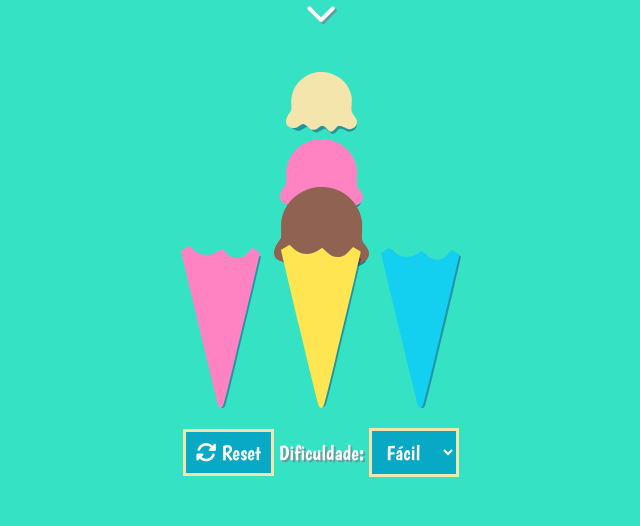
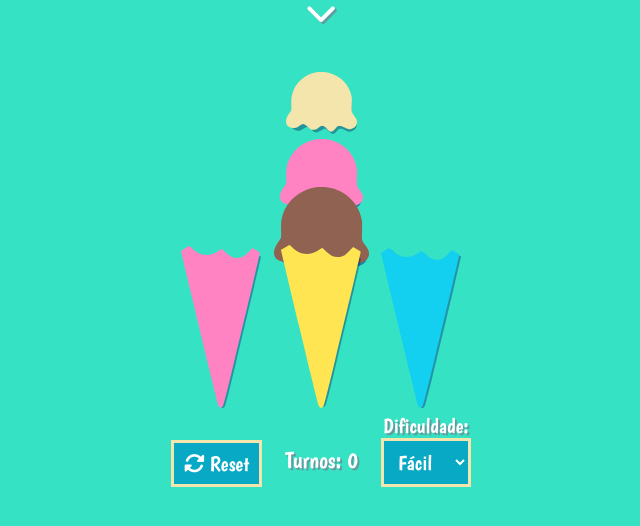
Before and after one commit to Kenzie-Academy-Brasil-Developers/m2-entrega-torre-de-hanoi-sprint-1a-almeida-raniery, a plain HTML site: page index.html in a window 1280 px wide. Both pictures are taken after a click on the element 640 px from the left and 461 px from the top of the page. Shown: the part 138-664 px from the top of the page, without its empty margins (319-959 px from the left). Drawn offline with Linux system fonts and the light colour scheme.

Commit message:
Add contador de turnos e animação do botão reset

```diff
--- a/gameScript.js
+++ b/gameScript.js
@@ -14,8 +14,10 @@ function initGame(gameState) {
   const coresBola = ["Chocolate", "Rosa", "Baunilha", "Roxa", "Verde"];
   const coresCone = ["Rosa", "Amarelo", "Azul"];
   const gameContainer = document.getElementById("gameContainer");
+  const displayTurnos = document.getElementById("displayTurnos");
 
   gameContainer.innerHTML = "";
+  displayTurnos.innerText = "Turnos: 0";
 
   criarTorres(3, coresCone, gameContainer);
   criarBolas(
@@ -60,9 +62,10 @@ function criarBolas(quant, cores, parent = document.body) {
 }
 
 function handleGameClicks(event) {
-  const gameState = JSON.parse(event.currentTarget.dataset.state);
+  const currentState = JSON.parse(event.currentTarget.dataset.state);
   const torreTarget = event.target.closest("div.torre");
   const select = document.querySelector(".selected");
+  const displayTurnos = document.getElementById("displayTurnos");
   const torreTopo = torreTarget.lastChild;
 
   esconderFlavorText();
@@ -70,8 +73,12 @@ function handleGameClicks(event) {
   if (!select && torreTopo.classList.contains("bola")) {
     torreTarget.classList.add("selected");
   } else if (select) {
-    moverBola(select.lastChild, torreTarget, gameState);
+    moverBola(select.lastChild, torreTarget, currentState);
+
     select.classList.remove("selected");
+
+    event.currentTarget.dataset.state = JSON.stringify(currentState);
+    displayTurnos.innerText = "Turnos: " + currentState.turnos;
   }
 }
 
@@ -86,6 +93,7 @@ function moverBola(bola, torre, gameState) {
   if (widthBola < widthTopo) {
     torre.appendChild(bola);
     updateGameHeader(gameState);
+    gameState.turnos++;
   }
 }
 
--- a/index.html
+++ b/index.html
@@ -45,12 +45,15 @@
     <section class="game" id="gameContainer"></section>
     <section class="painel-ctrl" id="painelCtrl">
       <button id="resetBtn"><i class="fas fa-sync-alt"></i> Reset</button>
-      <label for="dificuldade">Dificuldade:</label>
-      <select name="dificuldade" id="selectDificuldade">
+      <p id="displayTurnos">Turnos: 0</p>
+      <div class="dif-container">
+       <label for="dificuldade">Dificuldade:</label>
+        <select name="dificuldade" id="selectDificuldade">
         <option value="0">Fácil</option>
-        <option value="1">Médio</option>
-        <option value="2">Difícil</option>
-      </select>
+          <option value="1">Médio</option>
+          <option value="2">Difícil</option>
+        </select>
+      </div>
     </section>
     <script src="pageScript.js"></script>
     <script src="gameScript.js"></script>
--- a/pageScript.js
+++ b/pageScript.js
@@ -28,6 +28,7 @@ painelCtrl.addEventListener("change", (event) => {
 
     gameState.alturaMaxima = 3 + parseInt(select.value);
     localStorage.setItem("gameState", JSON.stringify(gameState));
+
     esconderFlavorText();
     initGame(gameState);
     updateGameHeader(gameState);
--- a/style.css
+++ b/style.css
@@ -107,7 +107,10 @@ li {
 }
 
 .painel-ctrl {
-  margin: 20px auto;
+  display: flex;
+  justify-content: space-between;
+  align-items: flex-end;
+  margin: 5px auto;
   width: 300px;
   text-align: center;
 }
@@ -120,6 +123,11 @@ li {
   font-size: 1em;
   background-color: #07a9c5;
   border: #f3e5ab solid 3px;
+  max-height: 2.5em;
+}
+
+.painel-ctrl button:active {
+  transform: scale(0.92);
 }
 
 .painel-ctrl option {
@@ -127,6 +135,11 @@ li {
   color: white;
 }
 
+.dif-container {
+  display: flex;
+  flex-direction: column;
+}
+
 #collapseArrow {
   display: flex;
   flex-direction: column;
```
